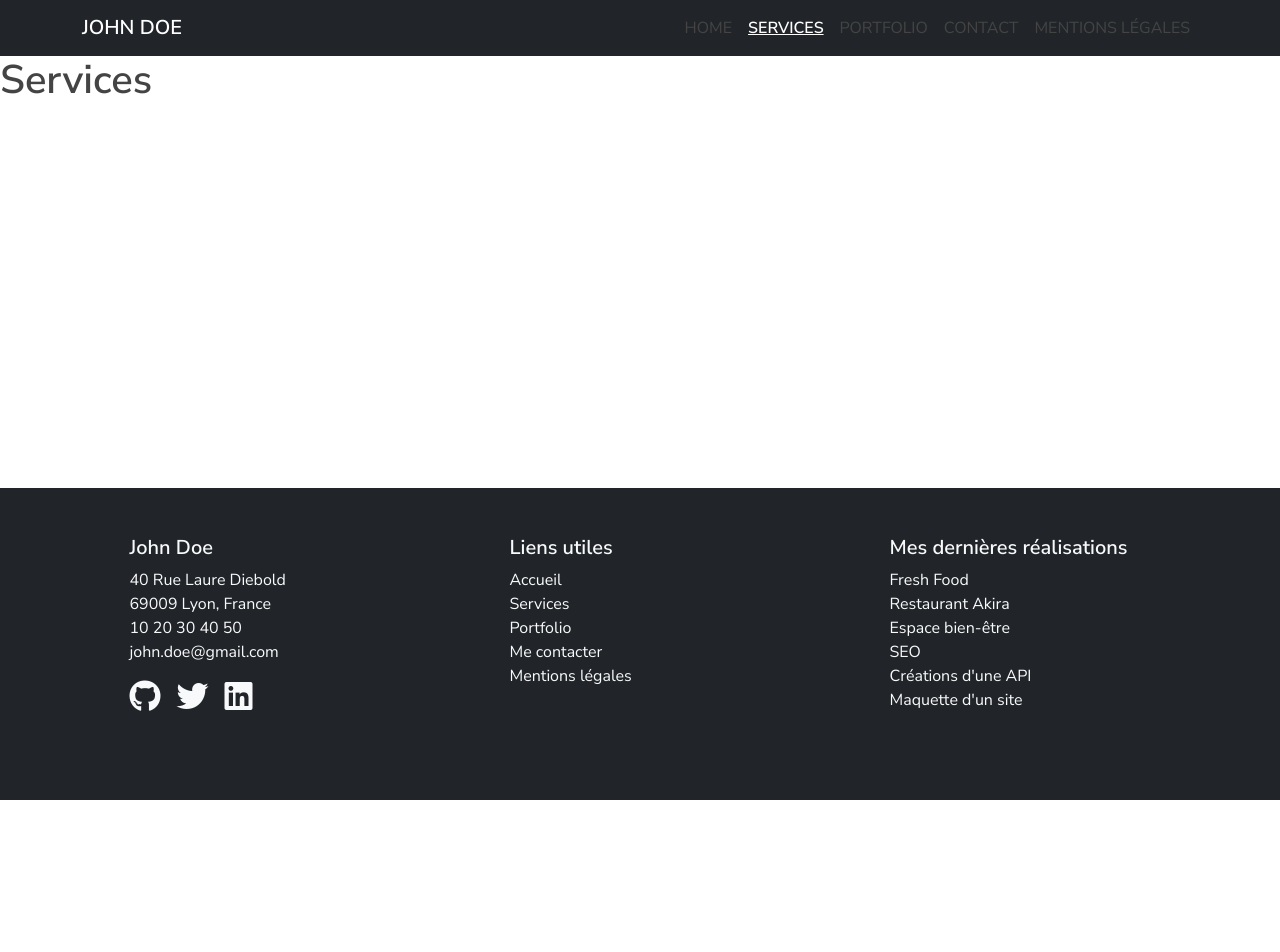
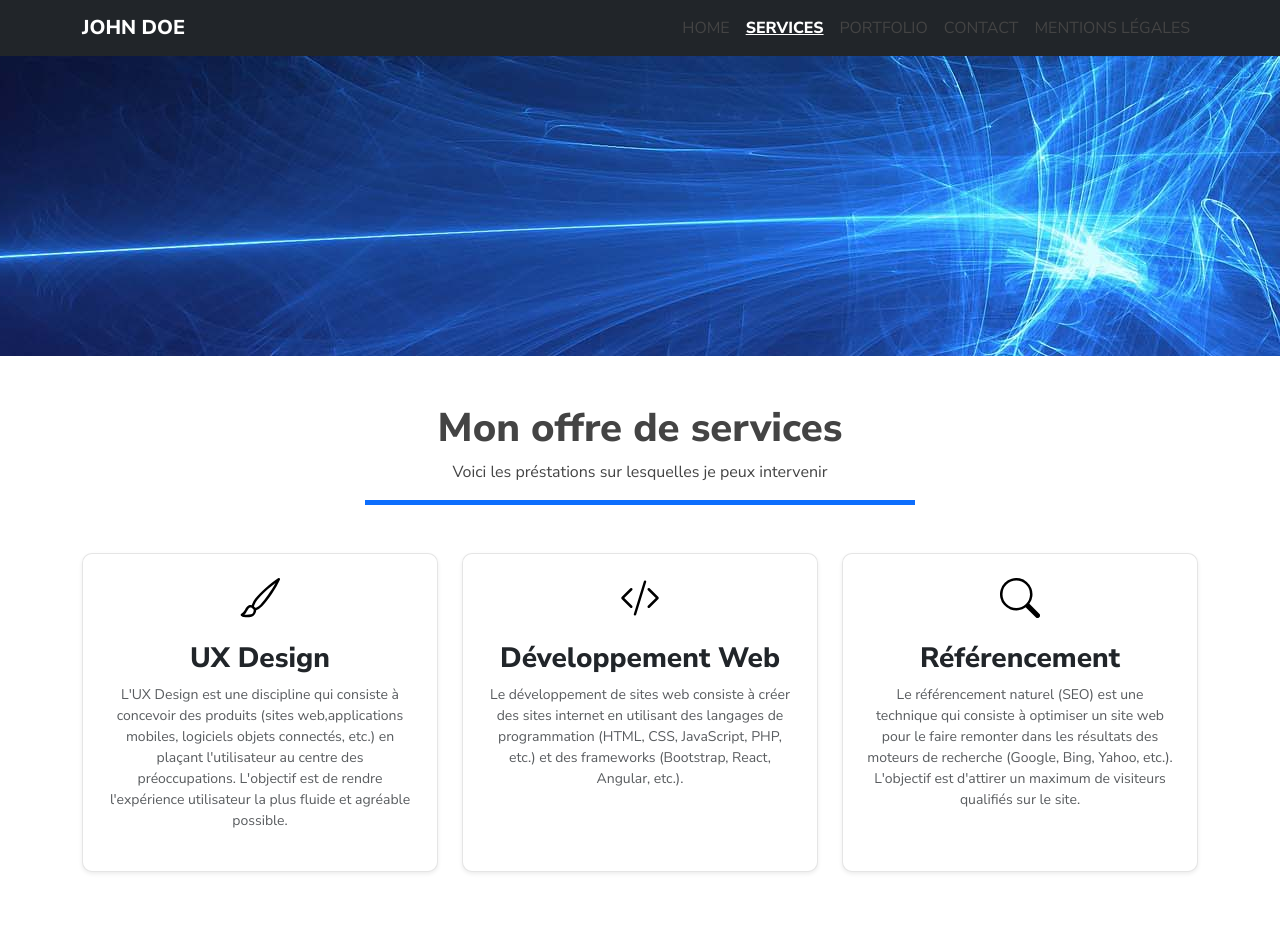
Before and after one commit to Oceane-15/Portfolio-ReactJS, a React (Create React App) app: page /services in a window 1280 px wide. Shown: the top 952 px of the page. Before the commit the page ends 800 px from the top, so only its background shows below. Built offline with nearby package versions, Linux system fonts and the light colour scheme.

Commit message:
Page Service ajoutée

```diff
--- a/package.json
+++ b/package.json
@@ -10,6 +10,7 @@
     "bootstrap": "^5.3.8",
     "react": "^19.2.4",
     "react-bootstrap": "^2.10.10",
+    "react-bootstrap-icons": "^1.11.6",
     "react-dom": "^19.2.4",
     "react-router-dom": "^7.13.0",
     "react-scripts": "5.0.1",
--- a/src/App.css
+++ b/src/App.css
@@ -1,3 +1,5 @@
+@import url('https://fonts.googleapis.com/css2?family=Nunito+Sans:wght@400;800&display=swap');
+
 body {
   font-family: 'Nunito Sans', sans-serif;
   margin: 0;
@@ -5,7 +7,11 @@ body {
   color: #444;
 }
 
-h1,h2,h3,h4,h5,h6 strong {
+h1,h2, .fw-bold{
+  font-weight: 800;
+}
+
+h3,h4,h5,h6 strong {
   font-weight: 600;
 }
 
@@ -70,3 +76,30 @@ footer a:hover {
   background-color: #bb2d3b;
   transition: 0.3 ease;
 }
+
+.hero-image{
+  background-image: url(./assets/img/banner.jpg);
+  height: 300px;
+  background-size: cover;
+  background-position: center;
+  background-repeat: no-repeat;
+}
+
+.separation{
+  width: 550px;
+  height: 5px;
+  background-color: #0d6efd;
+  margin: 15px auto 30px auto;
+
+}
+
+.services-page .card{
+  border: 1px solid rgba(0, 0, 0, 0.1) ;
+  transition: all 0.3s ease;
+  border-radius: 10px;
+}
+
+.services-page .card:hover{
+  background-color: #efefef;
+  box-shadow: 0 10px 20px rgba(0, 0, 0, 0.15);
+}
--- a/src/App.js
+++ b/src/App.js
@@ -5,6 +5,7 @@ import './App.css';
 import Header from "./components/header";
 import Footer from "./components/footer";
 import Home from "./pages/home";
+import Services from './pages/services';
 
 
 
@@ -15,7 +16,7 @@ function App() {
      <main>
       <Routes>
         <Route path="/" element={<Home/>}/>
-        <Route path="/services" element={<h1>Services</h1>}/>
+        <Route path="/services" element={<Services/>}/>
         <Route path="/realisations" element={<h1>Réalisations</h1>}/>
         <Route path="/contact" element={<h1>Contact</h1>}/>
         <Route path="/mentions-legales" element={<h1>Mentions Légales</h1>}/>
--- /dev/null
+++ b/src/pages/services.jsx
@@ -0,0 +1,58 @@
+import React from "react";
+import '../App.css';
+import {Brush, CodeSlash, Search} from 'react-bootstrap-icons';
+
+const Services = () => {
+    return (
+        <main className="services-page">
+            <div className="hero-image"></div>
+
+            <section className="container py-5">
+                <div className="text-center mb-5">
+                    <h1 className="fw-bold">Mon offre de services</h1>
+                    <p>Voici les préstations sur lesquelles je peux intervenir</p>
+                    <div className="separation"></div>
+                </div>
+
+                <div className="row g-4">
+                    <div className="col-12 col-md-6 col-lg-4">
+                        <div className="card h-100 shadow-sm text-center p-4">
+                            <div className="mb-4 text-primary">
+                                <Brush size={40}/>
+                            </div>
+                            <h3 className="h3 fw-bold">UX Design</h3>
+                            <p className="small text-muted">L'UX Design est une discipline qui consiste à concevoir des produits (sites web,applications mobiles, logiciels
+                                objets connectés, etc.) en plaçant l'utilisateur au centre des préoccupations. L'objectif est de rendre l'expérience utilisateur la plus
+                                fluide et agréable possible.</p>
+                            </div>
+                        </div>
+
+                    <div className="col-12 col-md-6 col-lg-4">
+                        <div className="card h-100 shadow-sm text-center p-4">
+                            <div className="mb-4 text-primary">
+                                <CodeSlash size={40}/>
+                            </div>
+                            <h3 className="h3 fw-bold">Développement Web</h3>
+                            <p className="small text-muted">Le développement de sites web consiste à créer des sites internet en utilisant des langages de
+                                programmation (HTML, CSS, JavaScript, PHP, etc.) et des frameworks (Bootstrap, React, Angular, etc.).</p>
+                            </div>
+                        </div>
+
+                    <div className="col-12 col-md-6 col-lg-4">
+                        <div className="card h-100 shadow-sm text-center p-4">
+                            <div className="mb-4 text-primary">
+                                <Search size={40}/>
+                            </div>
+                            <h3 className="h3 fw-bold">Référencement</h3>
+                            <p className="small text-muted">Le référencement naturel (SEO) est une technique qui consiste à optimiser un site web pour le
+                                faire remonter dans les résultats des moteurs de recherche (Google, Bing, Yahoo, etc.). L'objectif est d'attirer un
+                                maximum de visiteurs qualifiés sur le site.</p>
+                            </div>
+                        </div>
+                </div>
+            </section>
+        </main>
+    );
+};
+
+export default Services;
```
Also changed, not shown: 1 other file (tests, documents, lock files or other folders).
